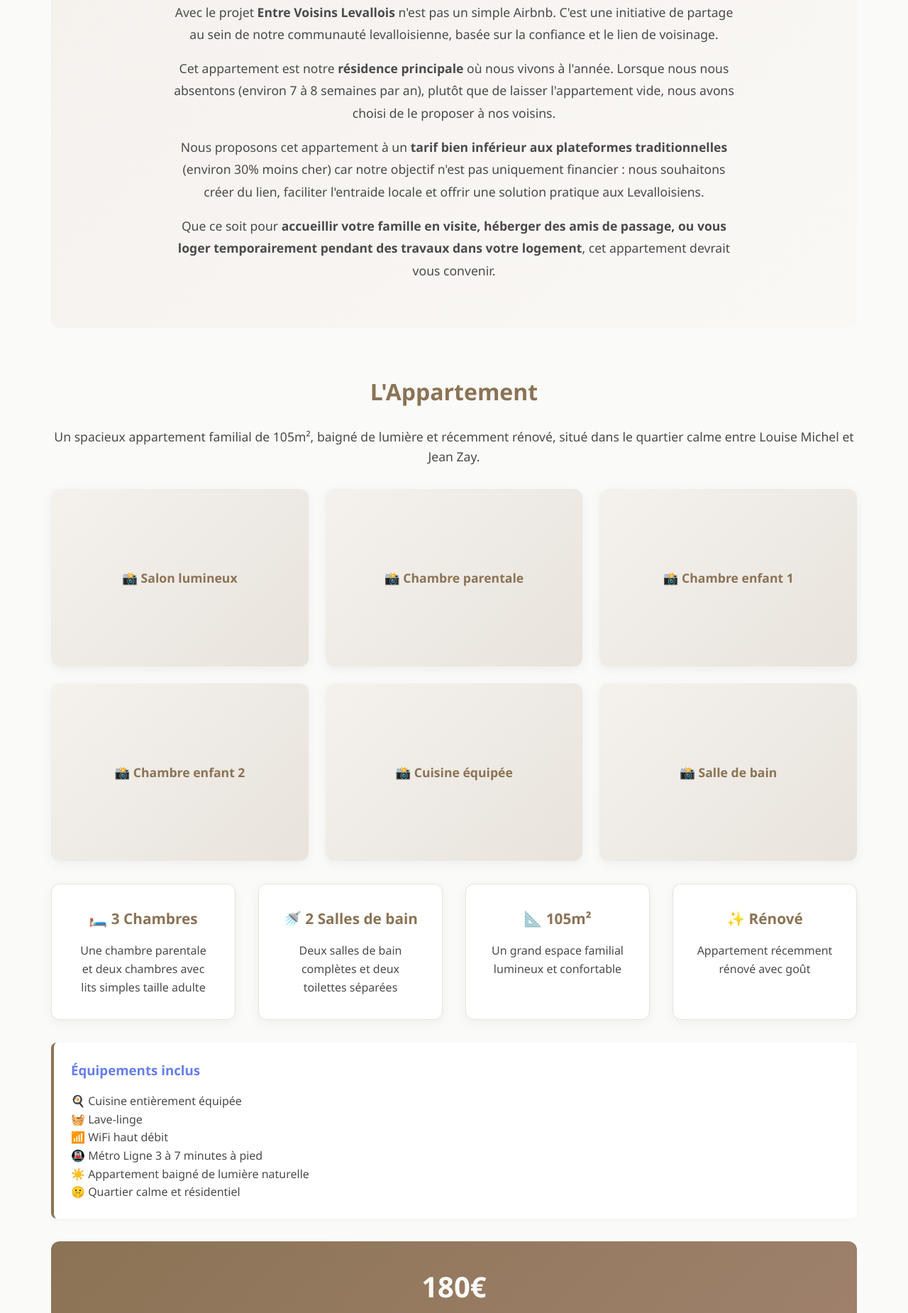
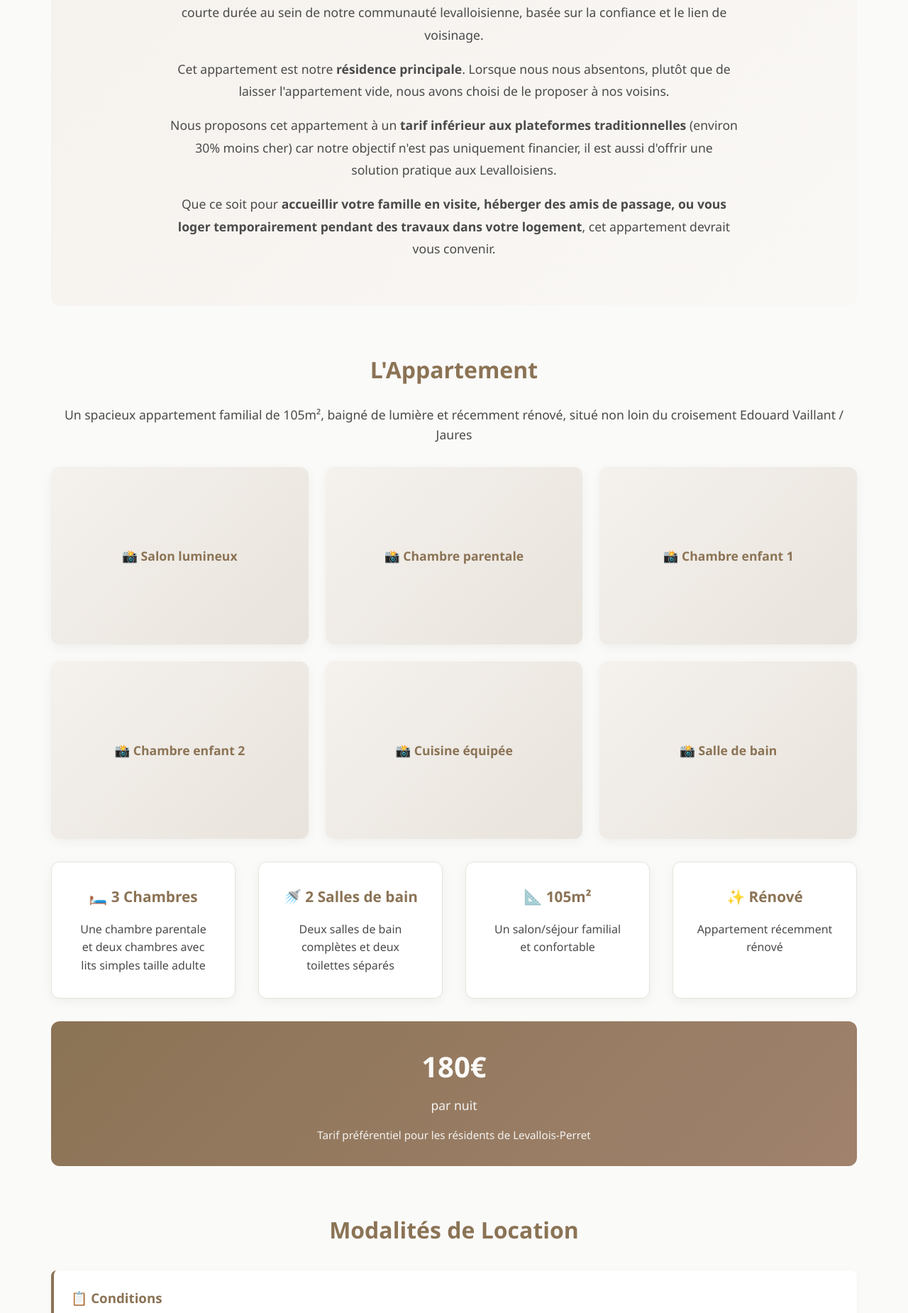
Before and after one commit to martinmichardieree/Entre-voisins-levallois-test, a plain HTML site: page index.html in a window 1280 px wide. Shown: the part 458-2308 px from the top of the page at 71% size. Drawn offline with Linux system fonts and the light colour scheme.

Commit message:
Update index.html

```diff
--- a/index.html
+++ b/index.html
@@ -281,7 +281,6 @@
 <body>
     <header>
         <h1>🏠 Entre Voisins Levallois</h1>
-        <p>Un appartement familial pour la communauté levalloisienne</p>
     </header>
 
     <nav>
@@ -299,18 +298,18 @@
         <section id="projet" class="project-section">
             <h2 style="color: #8b7355;">Le Projet "Entre Voisins"</h2>
             <p>
-                Avec le projet <strong>Entre Voisins Levallois</strong> n'est pas un simple Airbnb. C'est une initiative de partage
+               Le projet <strong>Entre Voisins Levallois</strong> n'est pas un simple Airbnb. C'est une initiative de location courte durée
                 au sein de notre communauté levalloisienne, basée sur la confiance et le lien de voisinage.
             </p>
             <p>
-                Cet appartement est notre <strong>résidence principale</strong> où nous vivons
-                à l'année. Lorsque nous nous absentons (environ 7 à 8 semaines par an), plutôt que de laisser
-                l'appartement vide, nous avons choisi de le proposer à nos voisins.
+                Cet appartement est notre <strong>résidence principale</strong>.
+                Lorsque nous nous absentons, plutôt que de laisser l'appartement vide,
+                nous avons choisi de le proposer à nos voisins.
             </p>
             <p>
-                Nous proposons cet appartement à un <strong>tarif bien inférieur aux plateformes traditionnelles</strong>
-                (environ 30% moins cher) car notre objectif n'est pas uniquement financier : nous souhaitons créer
-                du lien, faciliter l'entraide locale et offrir une solution pratique aux Levalloisiens.
+                Nous proposons cet appartement à un <strong>tarif inférieur aux plateformes traditionnelles</strong>
+                (environ 30% moins cher) car notre objectif n'est pas uniquement financier,
+                il est aussi d'offrir une solution pratique aux Levalloisiens.
             </p>
             <p>
                 Que ce soit pour <strong>accueillir votre famille en visite, héberger des amis de passage,
@@ -324,7 +323,7 @@
             <h2>L'Appartement</h2>
             <p style="text-align: center; font-size: 1.1rem; margin-bottom: 2rem;">
                 Un spacieux appartement familial de 105m², baigné de lumière et récemment rénové,
-                situé dans le quartier calme entre Louise Michel et Jean Zay.
+                situé non loin du croisement Edouard Vaillant / Jaures
             </p>
 
             <div class="gallery">
@@ -343,28 +342,16 @@
                 </div>
                 <div class="feature-card">
                     <h3>🚿 2 Salles de bain</h3>
-                    <p>Deux salles de bain complètes et deux toilettes séparées</p>
+                    <p>Deux salles de bain complètes et deux toilettes séparés</p>
                 </div>
                 <div class="feature-card">
                     <h3>📐 105m²</h3>
-                    <p>Un grand espace familial lumineux et confortable</p>
+                    <p>Un salon/séjour familial et confortable</p>
                 </div>
                 <div class="feature-card">
                     <h3>✨ Rénové</h3>
-                    <p>Appartement récemment rénové avec goût</p>
+                    <p>Appartement récemment rénové </p>
                 </div>
-            </div>
-
-            <div class="highlight-box">
-                <h3 style="color: #667eea; margin-bottom: 1rem;">Équipements inclus</h3>
-                <ul style="list-style: none; padding-left: 0;">
-                    <li>🍳 Cuisine entièrement équipée</li>
-                    <li>🧺 Lave-linge</li>
-                    <li>📶 WiFi haut débit</li>
-                    <li>🚇 Métro Ligne 3 à 7 minutes à pied</li>
-                    <li>☀️ Appartement baigné de lumière naturelle</li>
-                    <li>🤫 Quartier calme et résidentiel</li>
-                </ul>
             </div>
 
             <div class="price-box">
@@ -372,6 +359,7 @@
                 <p>par nuit</p>
                 <p style="margin-top: 1rem; font-size: 0.95rem;">Tarif préférentiel pour les résidents de Levallois-Perret</p>
             </div>
+
         </section>
 
         <section id="modalites">
```
